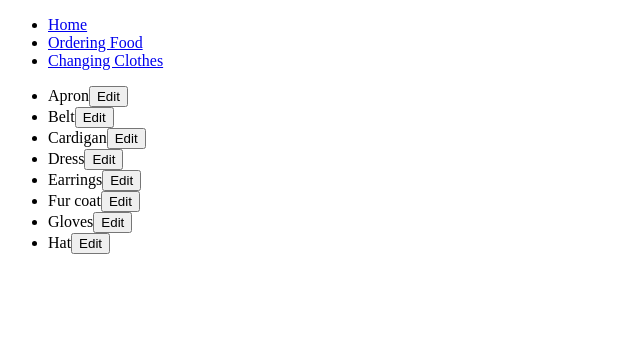
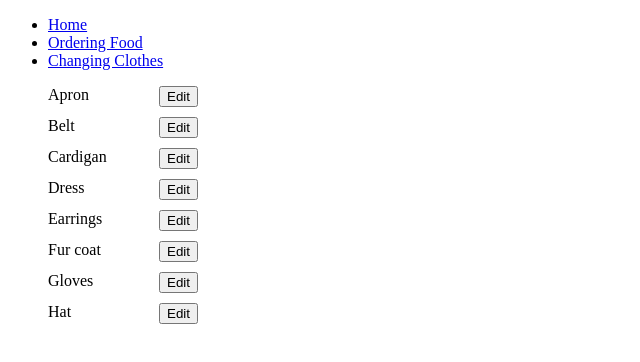
Before and after one commit to KotAleksei/reduxTasks, a React (Create React App) app: page /reduxTasks/clothes in a window 1280 px wide. Shown: the top 362 px of the page, without its empty margins (0-640 px from the left). Built offline with nearby package versions, Linux system fonts and the light colour scheme.

Commit message:
fix with many inputs

```diff
--- a/package.json
+++ b/package.json
@@ -9,8 +9,7 @@
     "react-redux": "^7.1.1",
     "react-router-dom": "^5.1.2",
     "react-scripts": "3.1.2",
-    "redux": "^4.0.4",
-    "redux-thunk": "^2.3.0"
+    "redux": "^4.0.4"
   },
   "scripts": {
     "start": "react-scripts start",
--- a/src/components/changingClothes/Clothes.js
+++ b/src/components/changingClothes/Clothes.js
@@ -2,23 +2,28 @@ import React from 'react';
 import { connect } from 'react-redux';
 import { getClothes, getClothesIndex, getClothesItem } from '../store';
 import { setValue, orderClothes, handleSubmit } from './clothesReducer';
+import './style.css';
 
-const Clothes = ({clothes, index, setValue, orderClothes, newItem, handleSubmit}) => {
+const Clothes = ({clothes, index, setValue, orderClothes, inputValue, handleSubmit}) => {
+  const arrOfIndex = clothes.map((cloth, idx) => ({ [idx]: cloth}));
   return (
     <div>
-      <ul>
+      <ul className="clothesList">
         { clothes.map((cloth, idx) => (
-            <li key={cloth + index}>
-            { clothes.indexOf(cloth) === index
+            <li key={idx} className="clothesItem" >
+            {
+              arrOfIndex.indexOf(arrOfIndex[idx]) === index
               ? <input
                   type="text"
-                  value={newItem ? newItem : cloth}
+                  value={inputValue}
                   autoFocus
-                  onChange={e => setValue(e.target.value, index, clothes)}
-                  onKeyDown={e => e.key === 'Enter' ? handleSubmit( index, clothes) : null} />
+                  onChange={e => {
+                    setValue(e.target.value, clothes)}}
+                  onKeyDown={e => e.key === 'Enter' ? handleSubmit( index, clothes, inputValue) : null}
+                  />
               : <>
-                  <span>{cloth}</span>
-                  <button onClick={() => orderClothes(idx)}>Edit</button>
+                  <span className="clotheName">{cloth}</span>
+                  <button onClick={() => orderClothes(cloth, idx)} className="closeBtn">Edit</button>
                 </>
             }
             </li>
@@ -31,13 +36,13 @@ const Clothes = ({clothes, index, setValue, orderClothes, newItem, handleSubmit}
 const getData = state => ({
   clothes: getClothes(state),
   index: getClothesIndex(state),
-  newItem: getClothesItem(state)
+  inputValue: getClothesItem(state)
 });
 
 const getMethods = dispatch => ({
-  setValue: (value, index, clothes) => dispatch( setValue(value, index, clothes)),
-  orderClothes: index => dispatch( orderClothes(index)),
-  handleSubmit: (index, clothes) => dispatch( handleSubmit(index, clothes))
+  setValue: (value, clothes) => dispatch( setValue(value, clothes)),
+  orderClothes: (cloth, index) => dispatch( orderClothes(cloth, index)),
+  handleSubmit: (index, clothes, newItem) => dispatch( handleSubmit(index, clothes, newItem))
 })
 
 export default connect(
--- a/src/components/changingClothes/clothesReducer.js
+++ b/src/components/changingClothes/clothesReducer.js
@@ -2,18 +2,20 @@ const ORDER = 'ORDER';
 const SET_VALUE = 'SET_VALUE';
 const HANDLE_SUBMIT = 'HANDLE_SUBMIT';
 
-export const orderClothes = ( index) => ({type: 'ORDER', index});
-export const setValue = (value, index, items) => {
+export const orderClothes = (item, index) => {
+  return ({type: 'ORDER', index, item})
+};
+export const setValue = (value, items) => {
   const newItems = [...items];
-  newItems[index] = value;
   return {
     type: SET_VALUE,
     newItem: value,
     items: newItems
   }
 }
-export const handleSubmit = (index, items) => {
+export const handleSubmit = (index, items, inputValue) => {
   let newItems = [...items];
+  newItems[index] = inputValue;
   if(newItems[index].trim() === ''){
     newItems = [
       ...newItems.slice(0, index),
@@ -22,7 +24,7 @@ export const handleSubmit = (index, items) => {
   }
   return {
     type: HANDLE_SUBMIT,
-    newItem: '',
+    inputValue: '',
     index: null,
     items: newItems
   }
@@ -34,17 +36,18 @@ const clothesReducer = (state = {}, action) => {
       return {
         ...state,
         index: action.index,
+        inputValue: action.item
       }
     case SET_VALUE:
       return {
         ...state,
-        newItem: action.newItem,
+        inputValue: action.newItem,
         clothes: action.items
       }
     case HANDLE_SUBMIT:
       return {
         ...state,
-        newItem: action.newItem,
+        inputValue: action.inputValue,
         index: action.index,
         clothes: action.items
       }
--- a/src/components/changingClothes/style.css
+++ b/src/components/changingClothes/style.css
@@ -0,0 +1,9 @@
+.clothesList {
+  list-style-type: none;
+}
+.clothesItem {
+  display: flex;
+  width: 150px;
+  justify-content: space-between;
+  margin-top: 10px;
+}
--- a/src/components/store.js
+++ b/src/components/store.js
@@ -11,7 +11,7 @@ export const getFoodIndex = state => state.foods.index;
 export const getClothes = state => state.clothes.clothes;
 export const getClothesItemChooses = state => state.clothes.itemChooses;
 export const getClothesIndex = state => state.clothes.index;
-export const getClothesItem = state => state.clothes.newItem;
+export const getClothesItem = state => state.clothes.inputValue;
 
 const reducer = combineReducers({
   foods: foodReducer,
@@ -28,7 +28,7 @@ const initialState = {
     clothes: ['Apron', 'Belt', 'Cardigan', 'Dress', 'Earrings', 'Fur coat', 'Gloves', 'Hat'],
     index: null,
     itemChooses: '',
-    newItem: ''
+    inputValue: null
   }
 };
 const store = createStore(reducer, initialState);
```
Also changed, not shown: 1 other file (tests, documents, lock files or other folders).
